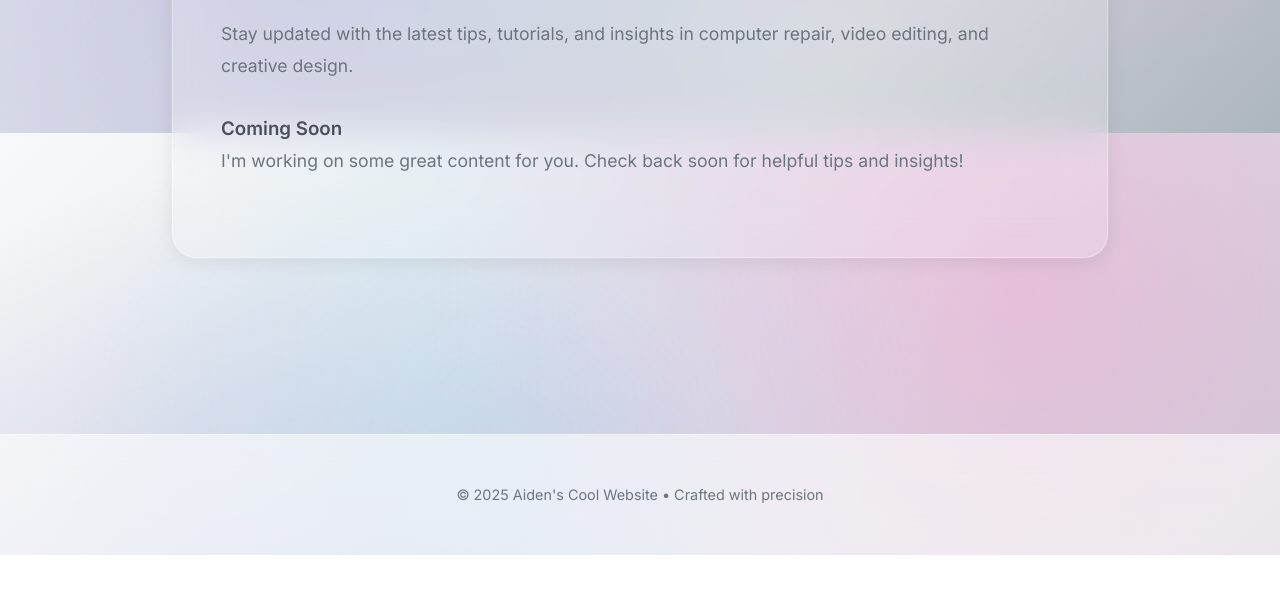
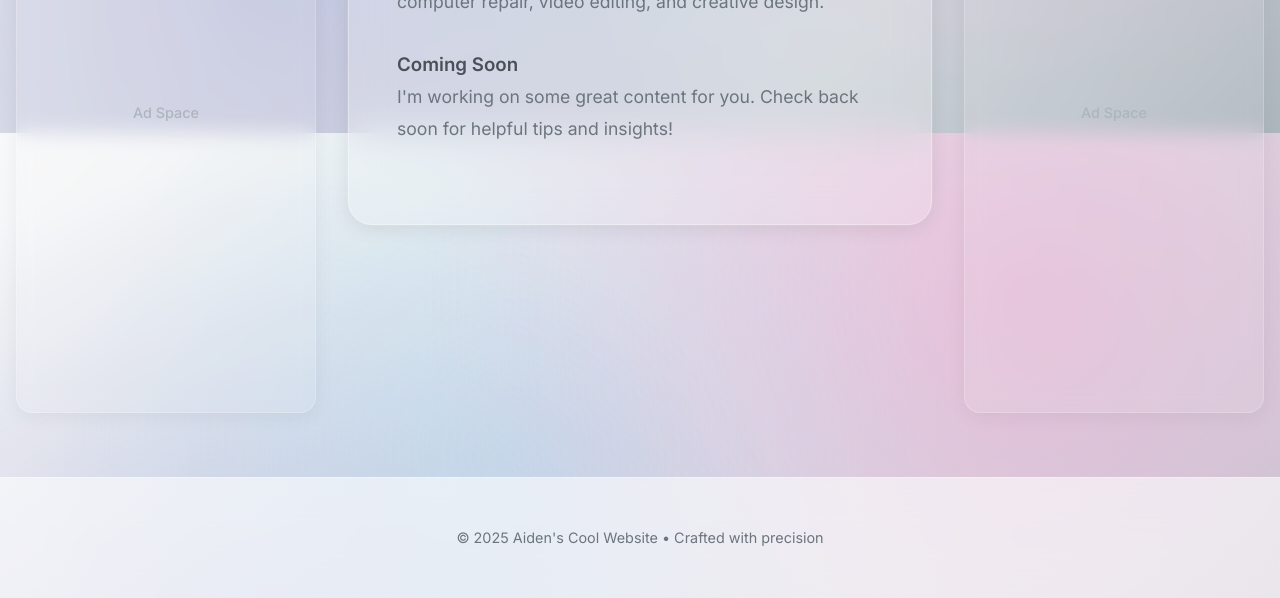
Before and after one commit to TheKoolAidManw/aidenscoolwebsite, a plain HTML site: page blog.html in a window 1280 px wide. Shown: the part 667-1265 px from the top of the page. Before the commit the page ends 1222 px from the top, so only its background shows below. Drawn offline with Linux system fonts and the light colour scheme.

Commit message:
Add Google AdSense meta tag and side ad spaces to all pages except admin

```diff
--- a/blog.html
+++ b/blog.html
@@ -6,8 +6,9 @@
 <title>Blog - Aiden's Cool Website</title>
 <meta name="description" content="Tech tips, industry insights, and helpful guides for computer users and creative professionals.">
 <meta name="keywords" content="tech tips, computer repair, video editing, Adobe Creative Suite, tutorials">
-<meta name="author" content="Aiden">
-<meta property="og:title" content="Blog - Aiden's Cool Website">
+    <meta name="author" content="Aiden">
+    <meta name="google-adsense-account" content="ca-pub-3169064103968069">
+    <meta property="og:title" content="Blog - Aiden's Cool Website">
 <meta property="og:description" content="Tech tips, industry insights, and helpful guides">
 <meta property="og:image" content="https://aidenscoolwebsite.com/images/logo.png">
 <meta property="og:url" content="https://aidenscoolwebsite.com/blog.html">
@@ -472,6 +473,50 @@
         to { transform: rotate(360deg); }
     }
 
+    /* Ad space layout */
+    .page-container {
+        display: grid;
+        grid-template-columns: 300px 1fr 300px;
+        gap: 2rem;
+        max-width: 1400px;
+        margin: 0 auto;
+        padding: 0 1rem;
+    }
+
+    .ad-space-left,
+    .ad-space-right {
+        position: sticky;
+        top: 2rem;
+        height: fit-content;
+        background: rgba(255, 255, 255, 0.1);
+        backdrop-filter: blur(10px);
+        -webkit-backdrop-filter: blur(10px);
+        border: 1px solid rgba(255, 255, 255, 0.2);
+        border-radius: 16px;
+        padding: 1rem;
+        min-height: 600px;
+        display: flex;
+        align-items: center;
+        justify-content: center;
+        color: #6c757d;
+        font-size: 0.9rem;
+        text-align: center;
+        box-shadow:
+            0 4px 20px rgba(0, 0, 0, 0.05),
+            inset 0 1px 0 rgba(255, 255, 255, 0.2);
+    }
+
+    .ad-space-left::before,
+    .ad-space-right::before {
+        content: 'Ad Space';
+        font-weight: 500;
+        color: #adb5bd;
+    }
+
+    .main-content {
+        width: 100%;
+    }
+
     /* Footer */
     footer {
         text-align: center;
@@ -562,6 +607,17 @@
 
     /* Responsive design */
     @media (max-width: 768px) {
+        .page-container {
+            grid-template-columns: 1fr;
+            gap: 1rem;
+            padding: 0 0.5rem;
+        }
+
+        .ad-space-left,
+        .ad-space-right {
+            display: none;
+        }
+
         .hero h1 {
             font-size: 2.5rem;
         }
@@ -670,8 +726,10 @@
 
 <!-- Main Content -->
 <main id="main-content">
-    <div class="content">
-        <section class="section">
+    <div class="page-container">
+        <div class="ad-space-left"></div>
+        <div class="main-content">
+            <section class="section">
             <h2>Latest Articles</h2>
             <p>Stay updated with the latest tips, tutorials, and insights in computer repair, video editing, and creative design.</p>
 
@@ -679,6 +737,8 @@
                 <div class="loading">Loading blog posts...</div>
             </div>
         </section>
+        </div>
+        <div class="ad-space-right"></div>
     </div>
 </main>
 
```
Also changed, not shown: contact.html (+65 -5 lines), index.html (+62 -2 lines).
